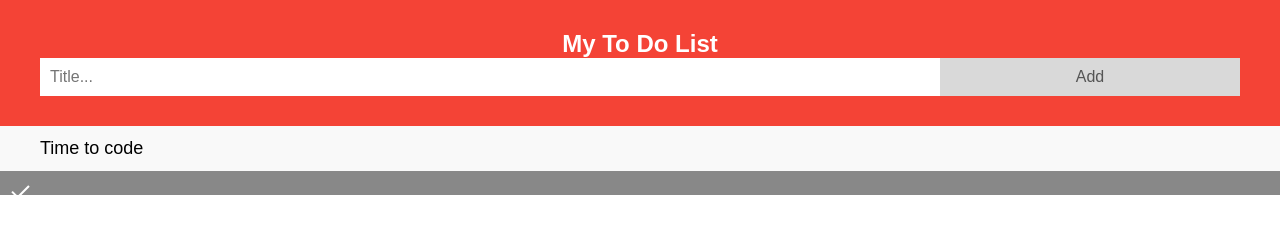
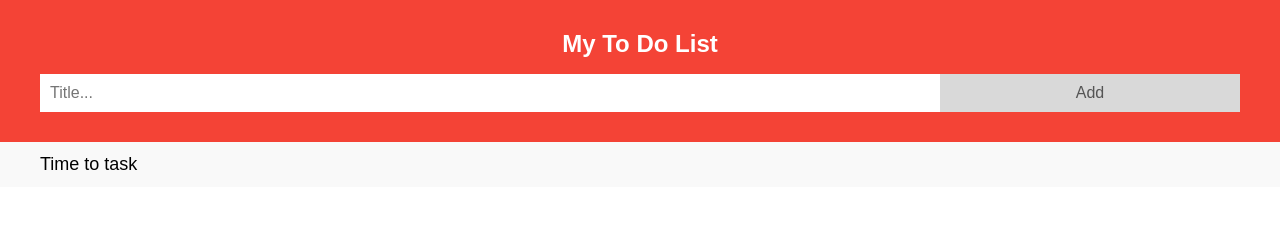
Before and after one commit to Kiranthakurcoder/Todo-List, a plain HTML site: page index.html in a window 1280 px wide. Drawn offline with Linux system fonts and the light colour scheme.

Commit message:
Update index.html

```diff
--- a/index.html
+++ b/index.html
@@ -9,34 +9,16 @@
   <body>
 
     <div id="myDIV" class="header">
-        <h2>My To Do List</h2>
+        <h2 class="heading">My To Do List</h2>
         <input type="text" id="myInput" placeholder="Title...">
         <span onclick="newElement()" class="addBtn">Add</span>
       </div>
 
+
       <ul id="myUL">
-        <li>Time to code</li>
-        <li class="checked"></li>
+        <li>Time to task</li>
       </ul>
 
-
-
-
-
-
-
-
-
-    <!-- <h1 class="todo-heading">To Do List</h1>
-    <div class="todo-container">
-      <input type="text" class="todo-input" placeholder="Type here" />
-
-      <button class="todo-button">Add</button>
-    </div>
-    <div class="list-container">
-      <ul class="todo-list"></ul>
-    </div> -->
-
-  <script src="Todo.js"></script>
+    <script src="Todo.js"></script>
   </body>
 </html>
```
